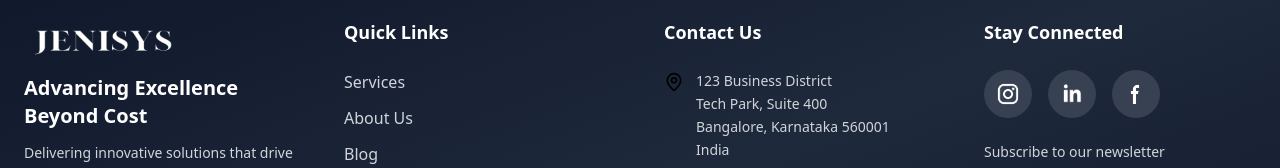
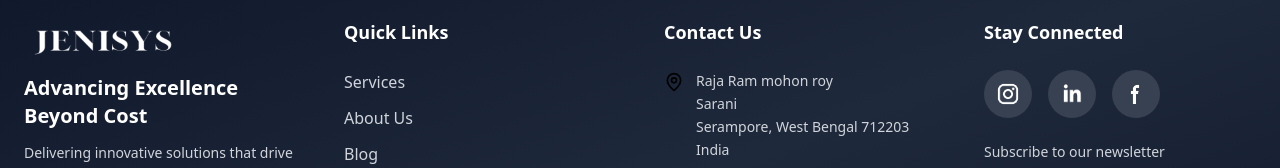
Before and after one commit to Jenisys-in/Jenisys, a Next.js app: page /blog in a window 1280 px wide. Shown: the part 739-907 px from the top of the page. Built offline with nearby package versions, Linux system fonts and the light colour scheme; a web font is replaced by a local one.

Commit message:
footer fix

```diff
--- a/src/components/Blog.js
+++ b/src/components/Blog.js
@@ -94,11 +94,11 @@ function Blog() {
                   <MapPin className="w-5 h-5 text-purple-400 mt-0.5 flex-shrink-0" />
                   <div>
                     <p className="text-gray-300 text-sm leading-relaxed">
-                      123 Business District
+                      Raja Ram mohon roy
                       <br />
-                      Tech Park, Suite 400
+                      Sarani
                       <br />
-                      Bangalore, Karnataka 560001
+                      Serampore, West Bengal 712203
                       <br />
                       India
                     </p>
--- a/src/components/HomepageCSR.js
+++ b/src/components/HomepageCSR.js
@@ -50,7 +50,7 @@ const testimonials = [
 ];
 
 const TestimonialCard = React.memo(({ testimonial, index, isVisible }) => {
-  TestimonialCard.displayName = 'TestimonialCard';
+  TestimonialCard.displayName = "TestimonialCard";
   return (
     <div
       className={`
@@ -111,7 +111,7 @@ const TestimonialCard = React.memo(({ testimonial, index, isVisible }) => {
 });
 
 const HomepageCSR = () => {
-  HomepageCSR.displayName = 'HomepageCSR';
+  HomepageCSR.displayName = "HomepageCSR";
   const [currentSlide, setCurrentSlide] = useState(0);
   const [isVisible, setIsVisible] = useState(false);
   const [slidesToShow, setSlidesToShow] = useState(1);
@@ -671,11 +671,11 @@ const HomepageCSR = () => {
                   <MapPin className="w-5 h-5 text-purple-400 mt-0.5 flex-shrink-0" />
                   <div>
                     <p className="text-gray-300 text-sm leading-relaxed">
-                      123 Business District
+                      Raja Ram mohon roy
                       <br />
-                      Tech Park, Suite 400
+                      Sarani
                       <br />
-                      Bangalore, Karnataka 560001
+                      Serampore, West Bengal 712203
                       <br />
                       India
                     </p>
```
